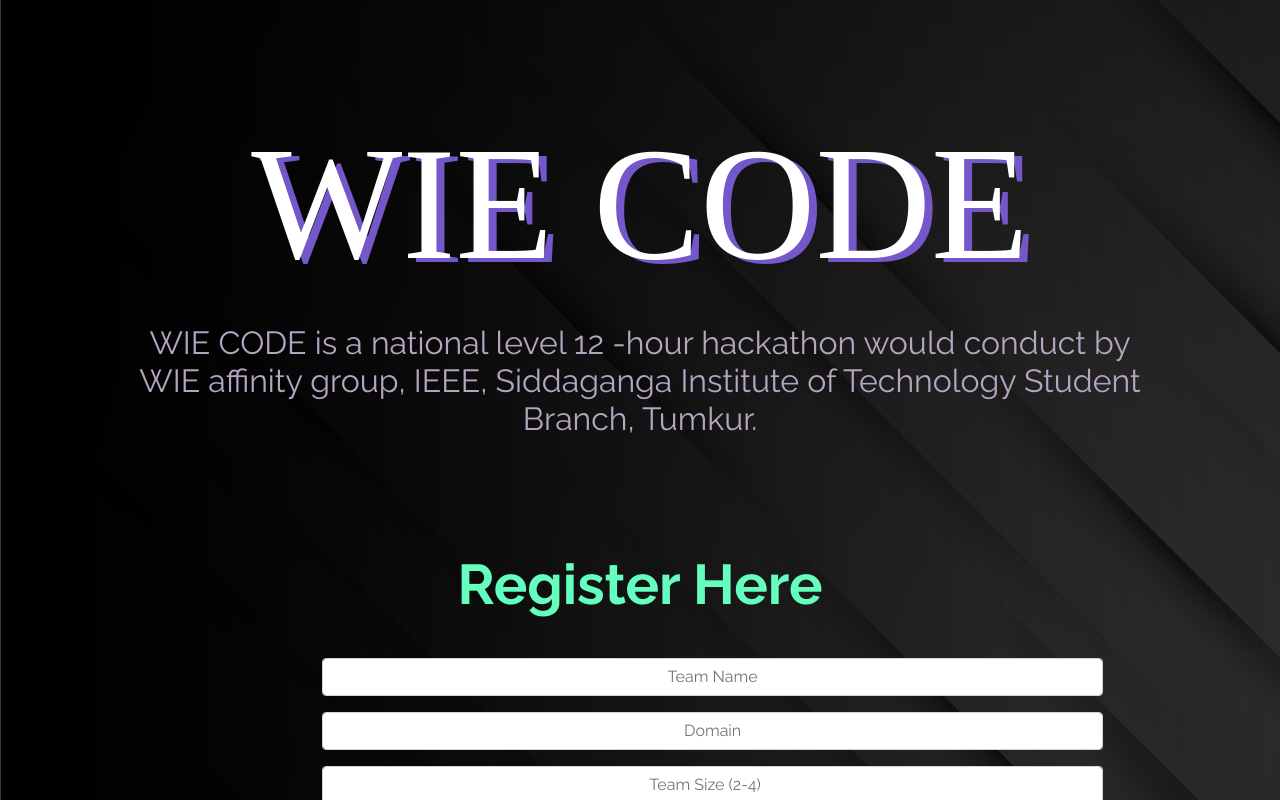
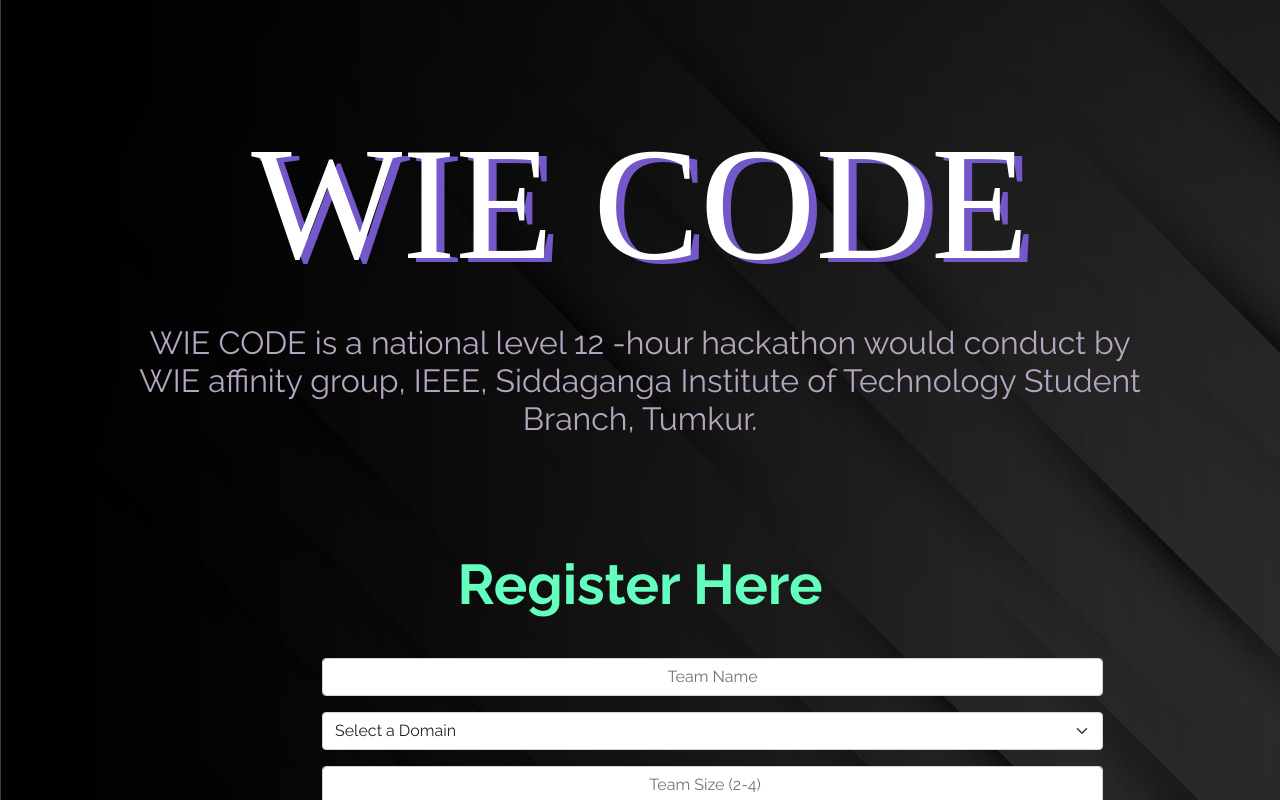
Before and after one commit to anudeep610/wie-reg-page, a React (Create React App) app: page / in a window 1280 px wide. Shown: the top 800 px of the page. Built offline with nearby package versions, Linux system fonts and the light colour scheme; a web font is replaced by a local one.

Commit message:
made domain dropdown

```diff
--- a/src/components/Registration.js
+++ b/src/components/Registration.js
@@ -47,6 +47,7 @@
             teamSize: ''
         });
         setShowRenderDetailsForm(false);
+        setLoading(false);
     }
 
     const handleFile = (e) => {
@@ -162,7 +163,7 @@
                     </h3>
                 </Row>
             </Container>
-            <Container style={{ marginTop: "4rem", display:"flex", flexDirection:"column", justifyContent:"center" }}>
+            <Container style={{ marginTop: "4rem", display: "flex", flexDirection: "column", justifyContent: "center" }}>
                 <h1 className="reg">Register Here</h1>
                 <Form>
                     <Row>
@@ -175,7 +176,16 @@
                     <Row>
                         <Col>
                             <Form.Group className="mb-3">
-                                <Form.Control value={teamDetails.domain} required type="text" placeholder="Domain" onChange={(e) => setTeamDetails({ ...teamDetails, domain: e.target.value })} />
+                                {/* <Form.Control value={teamDetails.domain} required type="text" placeholder="Domain" onChange={(e) => setTeamDetails({ ...teamDetails, domain: e.target.value })} /> */}
+                                <Form.Select value={teamDetails.domain} required onChange={(e) => setTeamDetails({ ...teamDetails, domain: e.target.value })}>
+                                    <option value="">Select a Domain</option>
+                                    <option value="Agriculture">Agriculture</option>
+                                    <option value="Health Care">Health Care</option>
+                                    <option value="Education">Education</option>
+                                    <option value="Home Security">Home Security</option>
+                                    <option value="Workplace Management">Workplace Management</option>
+                                    <option value="Miscellaneous">Miscellaneous</option>
+                                </Form.Select>
                             </Form.Group>
                         </Col>
                     </Row>
```
